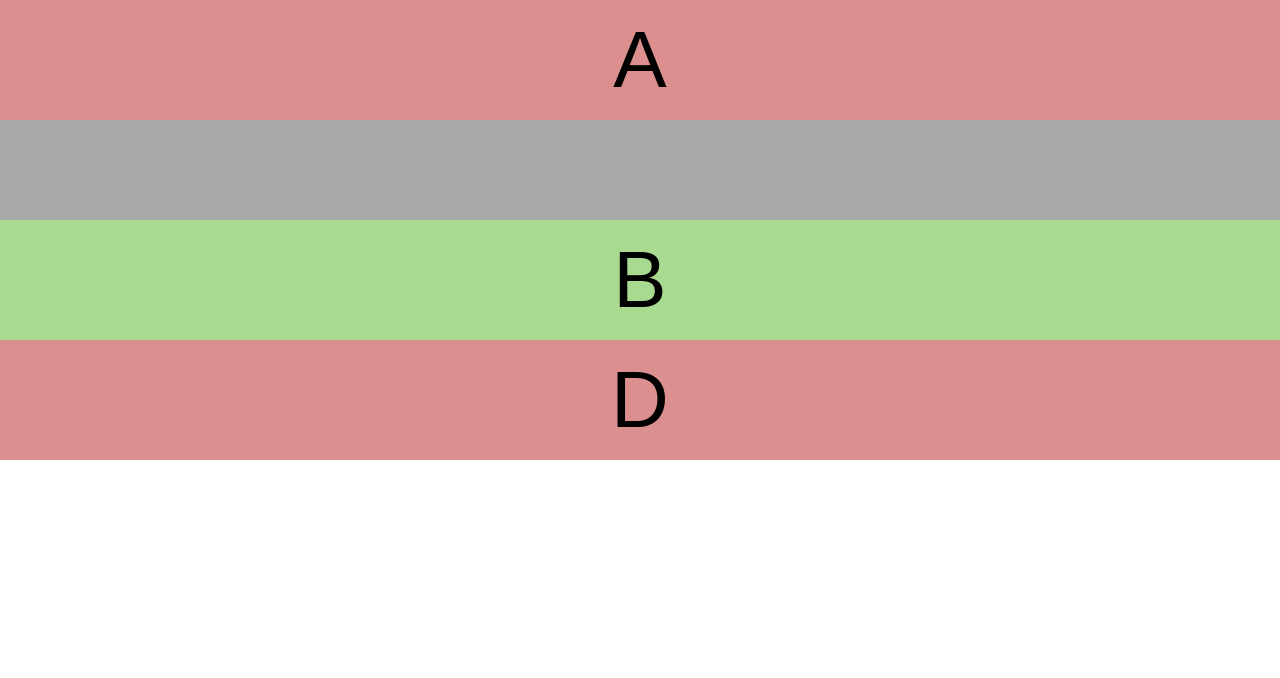
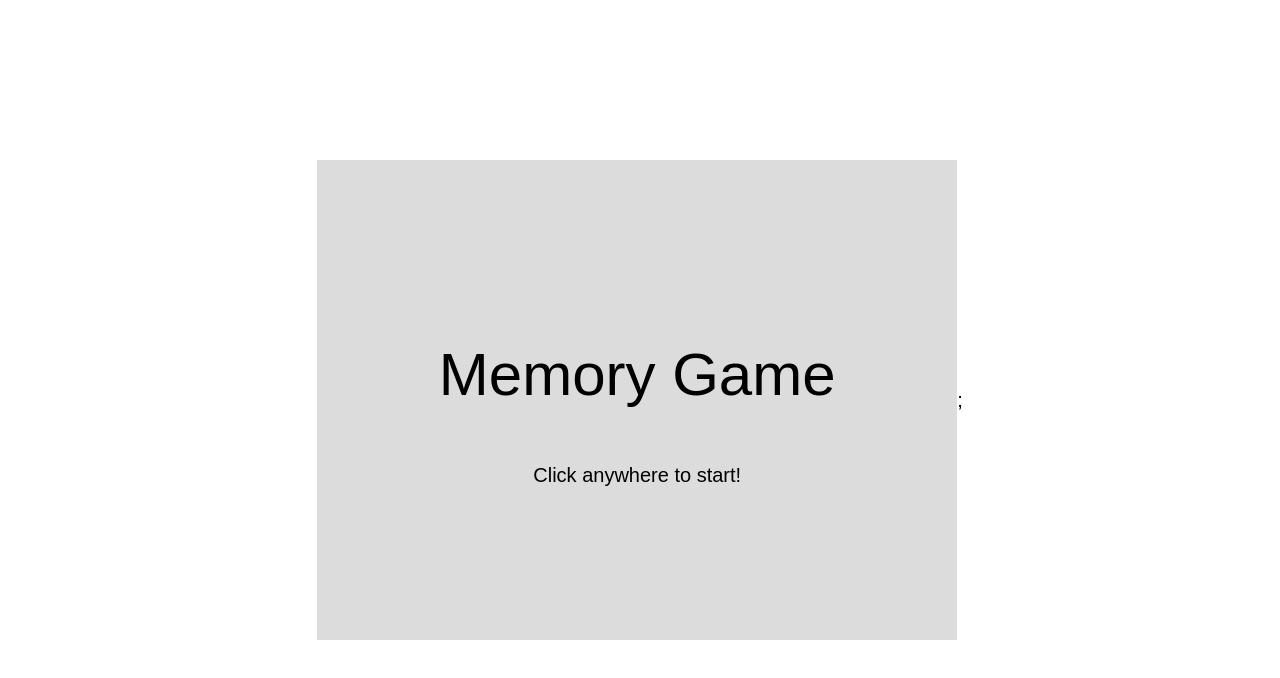
Before and after one commit to voitd/memory-game, a Next.js app: page / in a window 1280 px wide. Shown: the top 678 px of the page. Built offline with nearby package versions, Linux system fonts and the light colour scheme.

Commit message:
feat(UI): Implement start/won/lost screens

```diff
--- /dev/null
+++ b/components/Board.jsx
@@ -0,0 +1,20 @@
+import React from "react";
+import * as R from "rambda";
+import * as Cell from "./Cell";
+
+// Logic
+
+// View
+export const BoardView = ({ board, onClickAt }) => {
+  return (
+    <div className="board">
+      {board.map((cell, i) => {
+        return <Cell.View key={i} cell={cell} onClick={() => onClickAt(i)} />;
+      })}
+    </div>
+  );
+};
+
+export const ScreenView = ({ className, children }) => {
+  return <div className={`screen ${className}`}>{children}</div>;
+};
--- a/components/Cell.jsx
+++ b/components/Cell.jsx
@@ -24,15 +24,16 @@
   );
 };
 
-export const classByStatus = (status) => {
-  switch (status) {
-    case Status.Open:
-      return "failed";
-    case Status.Closed:
-      return "closed";
-    case Status.Done:
-      return "done";
-    case Status.Failed:
-      return "failed";
-  }
-};
+export const classByStatus = (status) => status.toLowerCase();
+
+// switch (status) {
+//   case Status.Open:
+//     return "failed";
+//   case Status.Closed:
+//     return "closed";
+//   case Status.Done:
+//     return "done";
+//   case Status.Failed:
+//     return "failed";
+// }
+// };
--- a/pages/_app.js
+++ b/pages/_app.js
@@ -1,8 +1,12 @@
 import "../styles/reset.css";
 import "../styles/index.css";
 
-function MyApp({ Component, pageProps }) {
-  return <Component {...pageProps} />;
+function App({ Component, pageProps }) {
+  return (
+    <div id="root">
+      <Component {...pageProps} />;
+    </div>
+  );
 }
 
-export default MyApp;
+export default App;
--- a/pages/index.js
+++ b/pages/index.js
@@ -1,19 +1,91 @@
-import React from "react";
+// This app write on ELM like structures: helpers, logic, view, styles in one file
+import React, { useState } from "react";
 import * as Cell from "../components/Cell";
-// This app write on ELM like structures: helpers, logic, view, styles in one file
+import * as Board from "../components/Board";
 
-export default function Loyaut() {
-  const cellOpen = { symbol: "A", status: Cell.Status.Open };
-  const cellDone = { symbol: "B", status: Cell.Status.Done };
-  const cellClosed = { symbol: "C", status: Cell.Status.Closed };
-  const cellFailed = { symbol: "D", status: Cell.Status.Failed };
+export default () => {
+  return (
+    <>
+      <GameView />
+    </>
+  );
+};
+
+//Logic
+
+const Status = {
+  Stoped: "Stoped",
+  Running: "Running",
+  Won: "Won",
+  Lost: "Lost",
+};
+
+const GameView = () => {
+  const [state, setState] = useState({ status: Status.Stoped });
+
+  const { status } = state;
+
+  const cellA1 = { symbol: "A", status: Cell.Status.Open };
+  const cellA2 = { symbol: "A", status: Cell.Status.Done };
+  const cellB1 = { symbol: "B", status: Cell.Status.Closed };
+  const cellB2 = { symbol: "B", status: Cell.Status.Closed };
+  const cellC1 = { symbol: "C", status: Cell.Status.Closed };
+  const cellC2 = { symbol: "C", status: Cell.Status.Failed };
+
+  const board = [cellA1, cellA2, cellB1, cellB2, cellC1, cellC2];
+
+  const handleStartingClick = (e) => {
+    if (status != Status.Running) {
+      setState(startGame);
+    }
+  };
 
   return (
-    <div>
-      <Cell.View cell={cellOpen} />
-      <Cell.View cell={cellClosed} />
-      <Cell.View cell={cellDone} />
-      <Cell.View cell={cellFailed} />
+    <div onClick={handleStartingClick}>
+      <ScreenBoxView status={status} board={board} />
     </div>
   );
-}
+};
+
+const ScreenBoxView = ({ status, board }) => {
+  switch (status) {
+    case Status.Running:
+      return <Board.BoardView board={board} onClickAt={() => null} />;
+
+    case Status.Stoped:
+      return (
+        <Board.ScreenView className="gray">
+          <div>
+            <h1>Memory Game</h1>
+            <p className="small" style={{ textAlign: "center" }}>
+              Click anywhere to start!
+            </p>
+          </div>
+        </Board.ScreenView>
+      );
+
+    case Status.Won:
+      return (
+        <Board.ScreenView className="green">
+          <div>
+            <h1>Victory!</h1>
+            <p className="small" style={{ textAlign: "center" }}>
+              Click anywhere to try again!
+            </p>
+          </div>
+        </Board.ScreenView>
+      );
+
+    case Status.Lost:
+      return (
+        <Board.ScreenView className="gray">
+          <div>
+            <h1>Defeat!</h1>
+            <p className="small" style={{ textAlign: "center" }}>
+              Click anywhere to try again!
+            </p>
+          </div>
+        </Board.ScreenView>
+      );
+  }
+};
--- a/styles/index.css
+++ b/styles/index.css
@@ -1,15 +1,25 @@
+body {
+  overflow: hidden;
+}
+
+#root {
+  min-height: 100vh;
+  display: flex;
+  justify-content: center;
+  align-items: center;
+}
+
 .cell {
-  font-size: 4rem;
-  background: gray;
   display: flex;
   align-items: center;
   justify-content: center;
-  min-height: 100px;
+  font-size: 4rem;
+  background: gray;
 }
 
 .cell.closed {
+  background: darkgray;
   cursor: pointer;
-  background: darkgray;
 }
 
 .cell.open {
@@ -23,3 +33,37 @@
 .cell.failed {
   background: #db8f8f;
 }
+
+.board {
+  display: grid;
+  grid-template-columns: 1fr 1fr 1fr;
+  grid-template-rows: 1fr 1fr;
+  width: 640px;
+  height: 480px;
+  gap: 2px;
+}
+
+.screen {
+  display: flex;
+  width: 640px;
+  height: 480px;
+  align-items: center;
+  justify-content: center;
+  cursor: pointer;
+}
+
+.screen.green {
+  background: #a8db8f;
+}
+
+.screen.gray {
+  background: #dcdcdc;
+}
+
+.screen.red {
+  background: #db8f8f;
+}
+
+.screen h1 {
+  font-size: 3rem;
+}
```
Also changed, not shown: package.json (+6 -1 lines), 1 other file (tests, documents, lock files or other folders).
